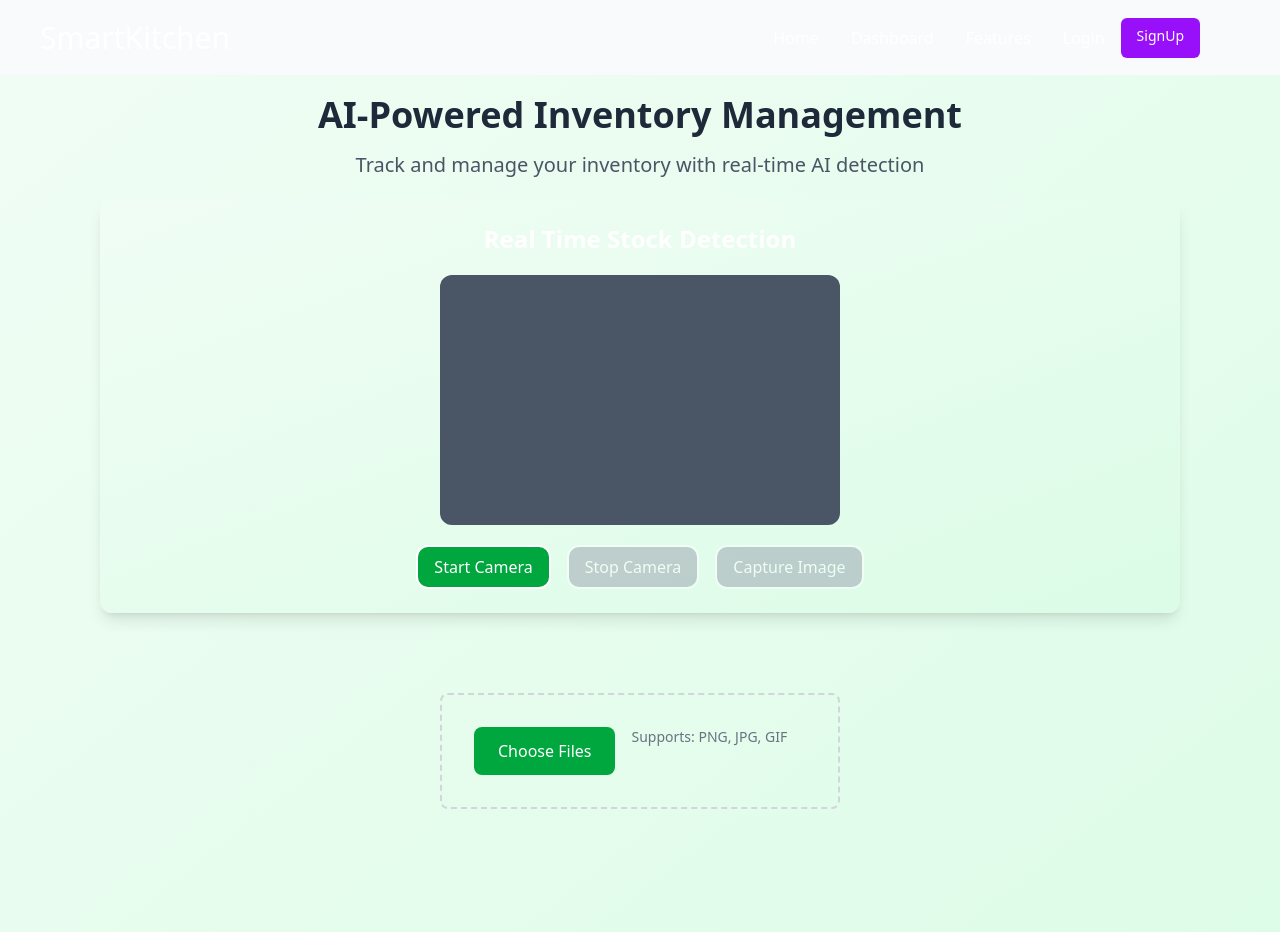
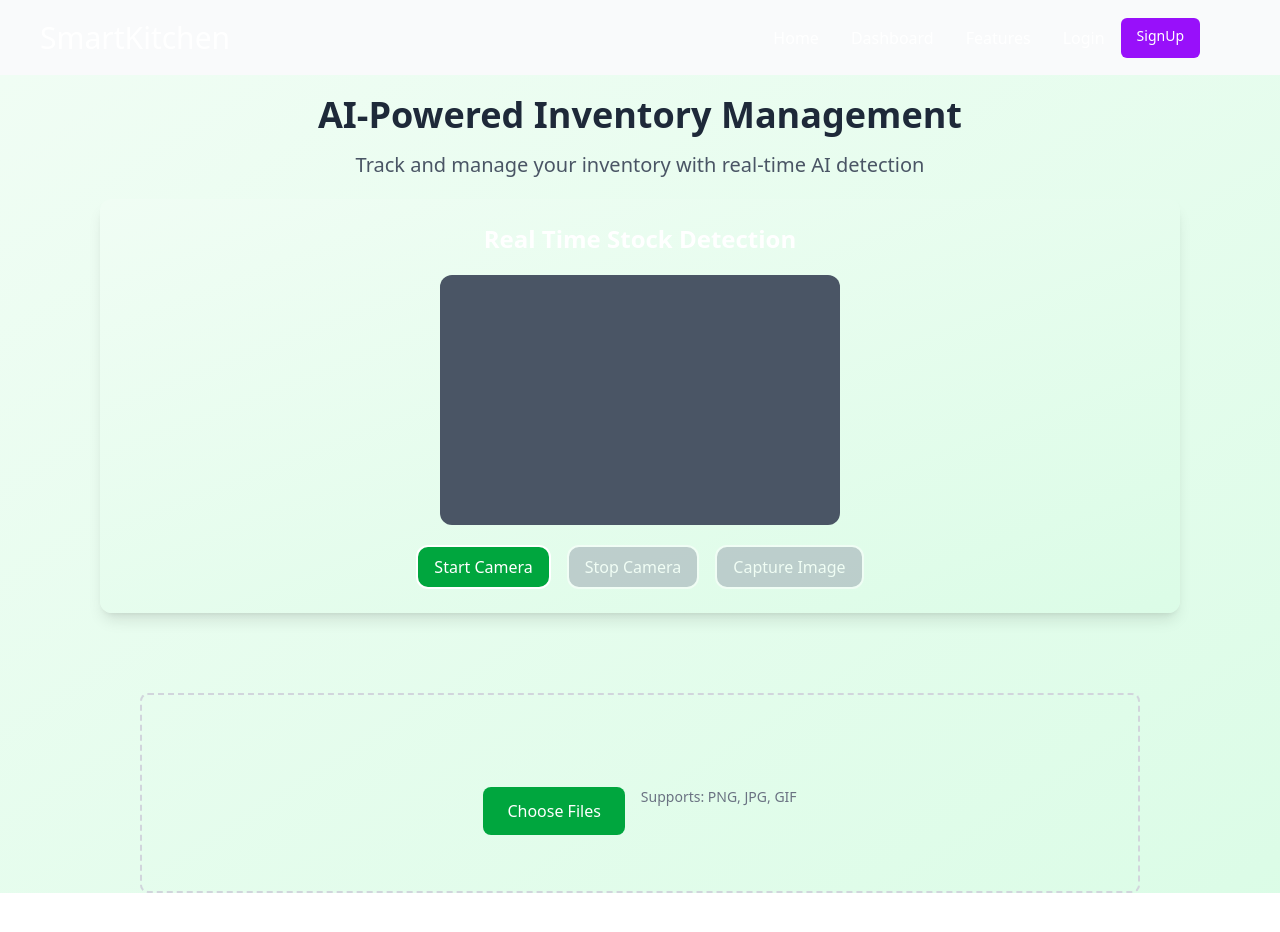
Before and after one commit to RonitKorat/KitchenSenseAI, a React (Vite) app in the folder frontend/: page /inventory in a window 1280 px wide. Shown: the top 932 px of the page. After the commit the page ends 893 px from the top, so only its background shows below. Built offline with nearby package versions, Linux system fonts and the light colour scheme.

Commit message:
image upload selection done

```diff
--- a/frontend/src/pages/Inventory.jsx
+++ b/frontend/src/pages/Inventory.jsx
@@ -169,10 +169,10 @@ const Inventory = () => {
             )}
           </div>
         </motion.div>
-        <motion.div className="mt-20 w-100 h-100 mx-auto">
-          <div className="mb-8">
+        <motion.div className="mt-20">
+          <div>
             <div
-              className={`border-2 border-dashed rounded-lg p-8 text-center ${
+              className={`w-250 h-50 mx-auto border-2 border-dashed rounded-lg p-8 text-center ${
                 isDragging
                   ? "border-green-500 bg-green-50 dark:bg-green-900/20"
                   : "border-gray-300 dark:border-gray-600"
@@ -182,7 +182,7 @@ const Inventory = () => {
               onDragLeave={handleDragLeave}
               onDrop={handleOnDrop}
             >
-              <div className="flex space-x-4">
+              <div className="flex space-x-4 justify-center mt-15 ">
                 <label
                   htmlFor="file-upload"
                   className="relative cursor-pointer bg-green-600 text-white px-6 py-3 rounded-lg hover:bg-green-700 transition-all duration-200 transform hover:scale-105 focus:outline-none focus:ring-2 focus:ring-green-500 focus:ring-offset-2"
```
